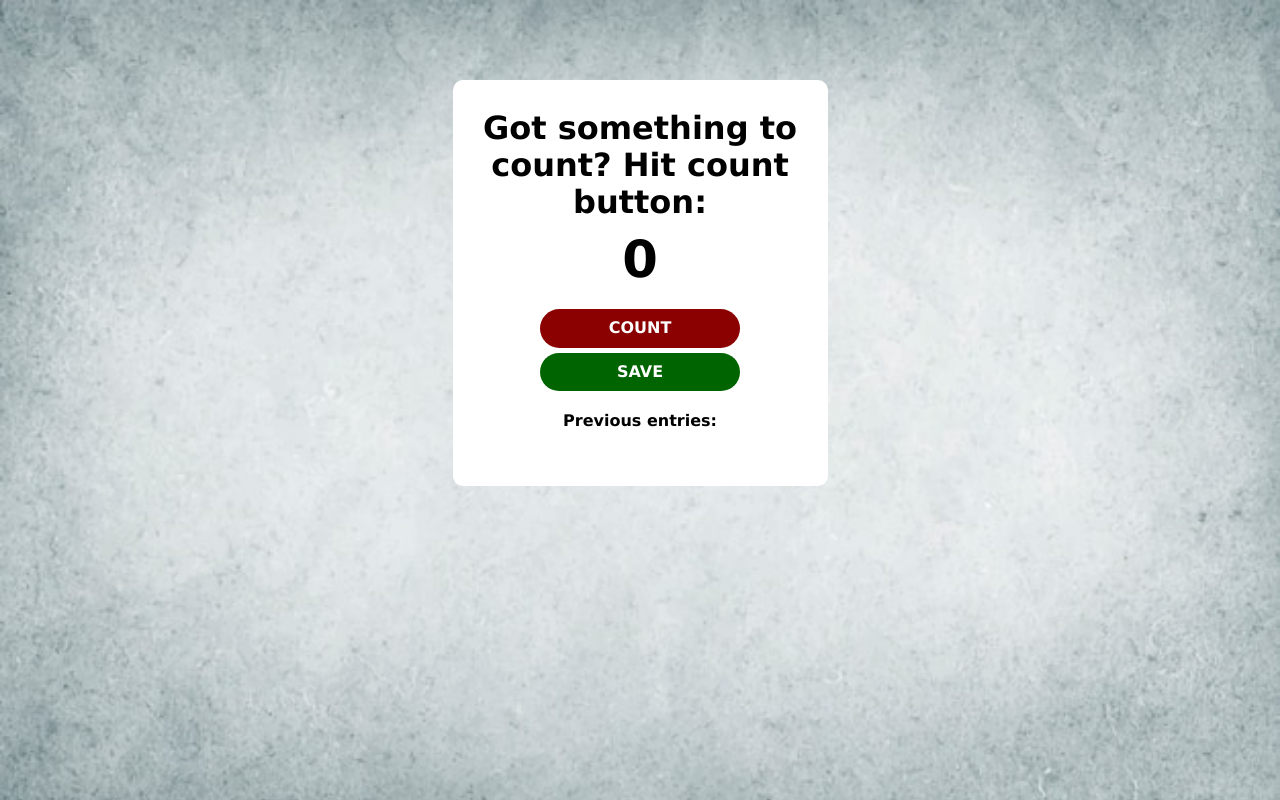
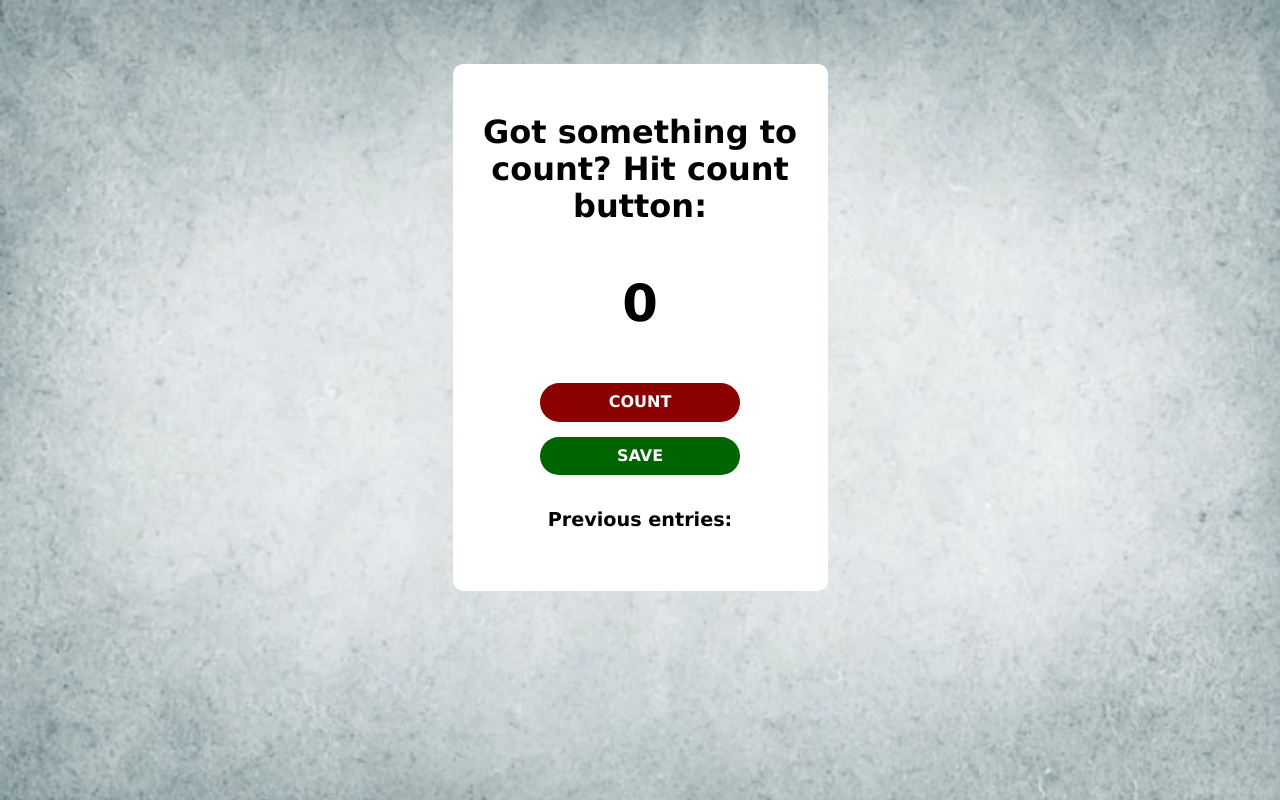
Before and after one commit to CalebOnimisi/Simple-Counter-App, a plain HTML site: page index.html in a window 1280 px wide. Drawn offline with nearby package versions, Linux system fonts and the light colour scheme.

Commit message:
Add files via upload

```diff
--- a/index.css
+++ b/index.css
@@ -4,6 +4,7 @@ body {
     font-family: Verdana, Geneva, Tahoma, sans-serif, Roboto, Oxygen, Ubuntu, Cantarell, 'Open Sans', 'Helvetica Neue', sans-serif;
     font-weight: bold;
     text-align: center;
+
 }
 
 .main-body {
@@ -11,21 +12,26 @@ body {
     margin: auto;
     background-color: white;
     border-radius: 10px;
-    margin-top: 5rem;
+    margin-top: 5%;
     padding-top: 1.25rem;
     padding-bottom: 2.5rem;
+    size: 70%;
 }
 
 h1 {
     font-size: 2rem;
-    margin-top: 10px;
-    margin-bottom: 10px;
+    margin-top: 30px;
+    margin-bottom: 50px;
 }
 
 h2 {
     font-size: 3.2rem;
-    margin-top: 0;
-    margin-bottom: 20px;
+    margin-top: 20px;
+    margin-bottom: 50px;
+}
+
+p {
+    font-size: 1.2rem;
 }
 
 button {
@@ -34,9 +40,10 @@ button {
     padding-bottom: 10px;
     color: white;
     font-weight: bold;
-    width: 200px;
-    margin-bottom: 5px;
+    width: 12.5rem;
+    margin-bottom: 15px;
     border-radius: 50px;
+    display: inline;
 }
 
 #increment-btn {
```
